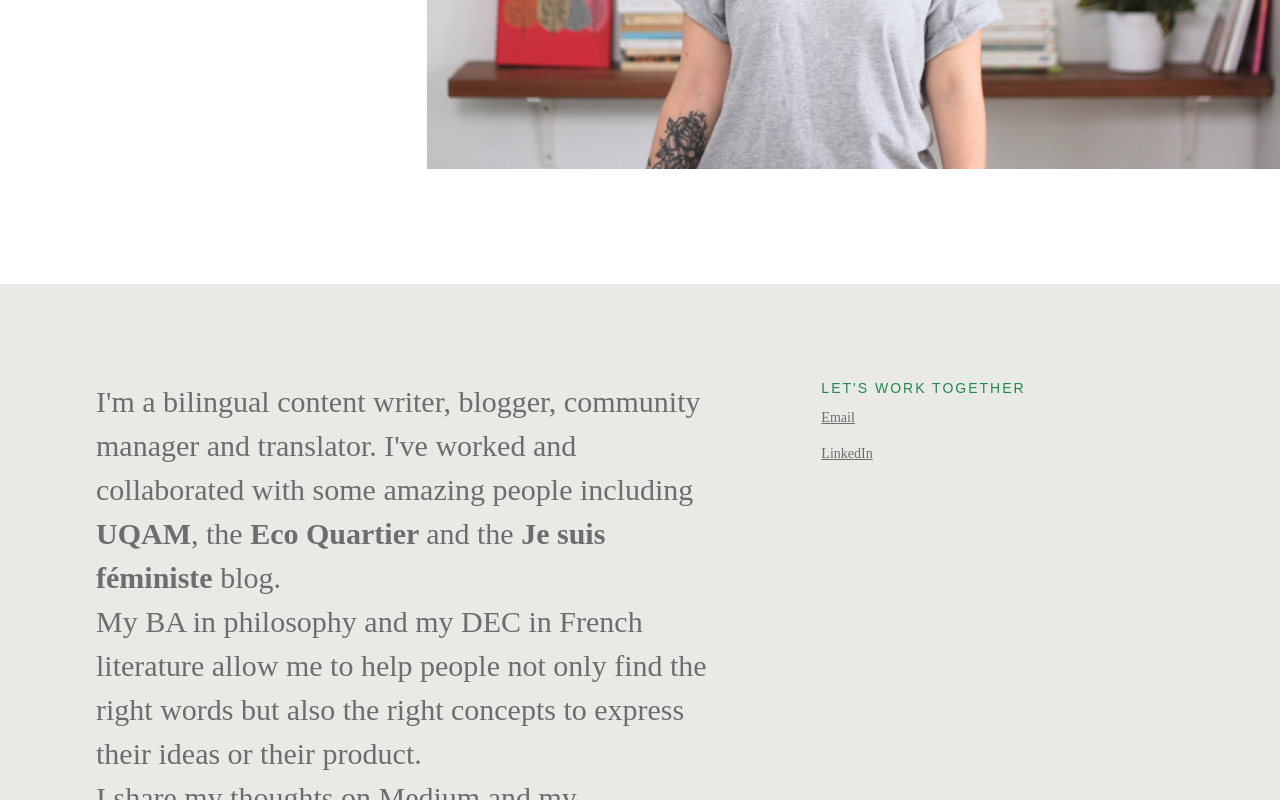
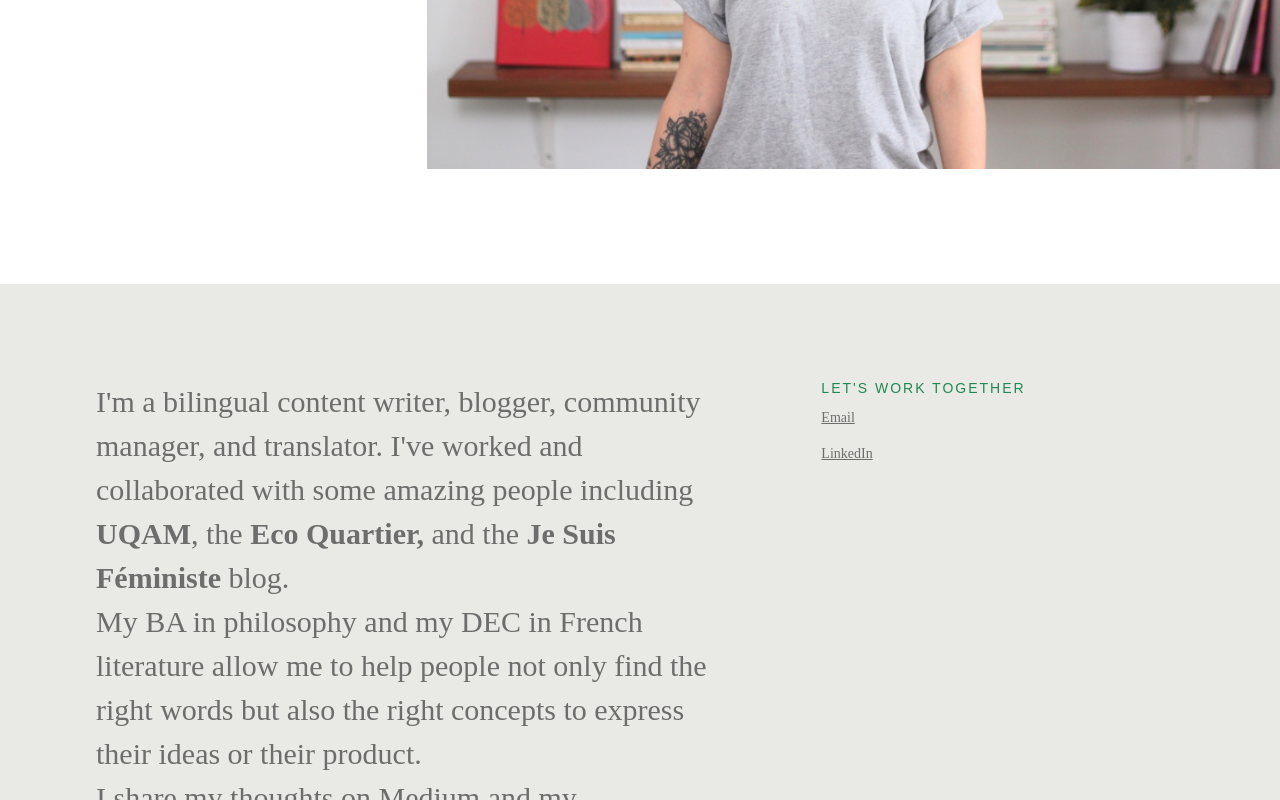
Before and after one commit to hamsa-al/Portfolio, a plain HTML site: page index.html in a window 1280 px wide. Shown: the part 516-1316 px from the top of the page. Drawn offline with Linux system fonts and the light colour scheme; a web font is replaced by a local one.

Commit message:
Text modification

```diff
--- a/index.html
+++ b/index.html
@@ -41,8 +41,8 @@
      <section class="container2-top">
        <div class="container2-left">
            <div class="container2-intro">
-             <p> I'm a bilingual content writer, blogger, community manager and translator.
-I've worked and collaborated with some amazing people including <strong>UQAM</strong>, the <strong>Eco Quartier </strong>and the <strong>Je suis féministe </strong> blog. </p>
+             <p> I'm a bilingual content writer, blogger, community manager, and translator.
+I've worked and collaborated with some amazing people including <strong>UQAM</strong>, the <strong>Eco Quartier, </strong>and the <strong>Je Suis Féministe </strong> blog. </p>
 <p>My BA in philosophy and my DEC in French literature allow me to help people not only find the right words but also the right concepts to express their ideas or their product.</p>
 <p>I share my thoughts on <a href="https://medium.com/@hamsaal"target="_blank">Medium</a>
  and my illustrations on <a href="https://dribbble.com/Hamsa-Al"target="_blank">Dribbble</a>. I code for fun (like my cute website *wink*) you can find my geeky experiments on <a href="http://codepen.io/hamsa-al/"target="_blank">CodePen</a>.</p>
```
